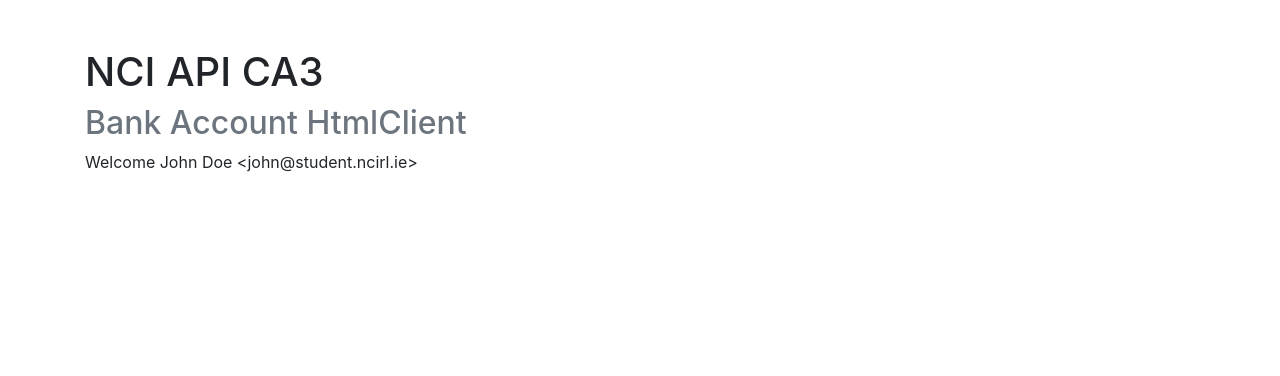
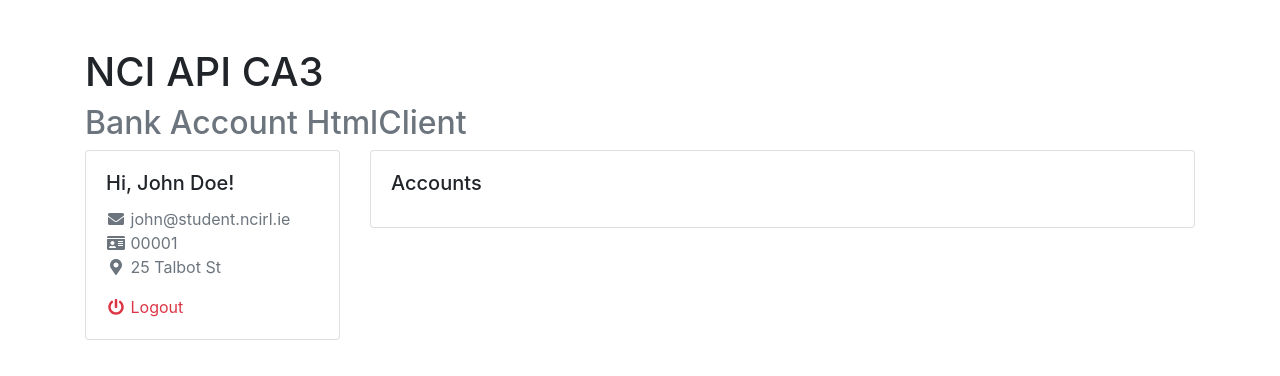
Before and after one commit to pablotarga/nci-apis-client-project, an Angular app: page / in a window 1280 px wide. Both pictures are taken after a click on the link "login". Shown: the top 376 px of the page. Built offline with nearby package versions, Linux system fonts and the light colour scheme.

Commit message:
Add icons, and include authorized component

```diff
--- a/src/app/app.component.html
+++ b/src/app/app.component.html
@@ -4,5 +4,5 @@
 <app-authorized *ngIf="s.customer; else authComponents"></app-authorized>
 
 <ng-template #authComponents>
-  Must <a href="#" (click)="toggleCustomer()">login</a> or register.
+  Must <a href="#" (click)="login()">login</a> or register.
 </ng-template>
--- a/src/app/app.component.ts
+++ b/src/app/app.component.ts
@@ -15,10 +15,7 @@ export class AppComponent {
   faCoffee = faCoffee;
 
 
-  toggleCustomer() {
-    if (this.s.customer) {
-      this.s.logout();
-    } else {
+  login() {
     this.s.login({
       address: '25 Talbot St',
       email: 'john@student.ncirl.ie',
@@ -27,6 +24,4 @@ export class AppComponent {
       password: 'Yjk5d53JESdHv5k/rI6Tq/wSkHY=.1GwRmuF4kNs='
     });
   }
-
 }
-}
--- a/src/app/app.module.ts
+++ b/src/app/app.module.ts
@@ -2,7 +2,9 @@ import { BrowserModule } from '@angular/platform-browser';
 import { NgModule } from '@angular/core';
 
 import { AppComponent } from './app.component';
-import { FontAwesomeModule } from '@fortawesome/angular-fontawesome';
+import { FontAwesomeModule, FaIconLibrary } from '@fortawesome/angular-fontawesome';
+import { fas } from '@fortawesome/free-solid-svg-icons';
+
 import { AuthorizedComponent } from './authorized/authorized.component';
 
 @NgModule({
@@ -17,4 +19,8 @@ import { AuthorizedComponent } from './authorized/authorized.component';
   providers: [],
   bootstrap: [AppComponent]
 })
-export class AppModule { }
+export class AppModule {
+  constructor(library: FaIconLibrary) {
+    library.addIconPacks(fas);
+  }
+}
--- a/src/app/authorized/authorized.component.html
+++ b/src/app/authorized/authorized.component.html
@@ -1 +1,34 @@
-Welcome {{s.customer.name}} <{{s.customer.email}}>
+<div class="row">
+  <div class="col-3">
+
+    <div class="card">
+      <div class="card-body">
+        <h5 class="card-title">Hi, {{s.customer.name}}!</h5>
+        <p class="card-text text-muted">
+          <fa-icon icon="envelope" [fixedWidth]="true"></fa-icon>
+          {{s.customer.email}}<br />
+          <fa-icon icon="id-card" [fixedWidth]="true"></fa-icon>
+          {{(""+s.customer.id).padStart(5, '0')}}<br />
+          <fa-icon icon="map-marker-alt" [fixedWidth]="true"></fa-icon>
+          {{s.customer.address}}<br />
+        </p>
+        <a href="#" class="card-link text-danger" (click)="s.logout()">
+          <fa-icon icon="power-off" [fixedWidth]="true"></fa-icon>
+          Logout
+        </a>
+
+      </div>
+    </div>
+
+  </div>
+
+  <div class="col-9">
+    <div class="card v-100">
+      <div class="card-body">
+        <h5 class="card-title">Accounts</h5>
+      </div>
+
+    </div>
+  </div>
+
+</div>
--- a/src/index.html
+++ b/src/index.html
@@ -10,7 +10,7 @@
 </head>
 
 <body>
-  <div class="container mt-5">
+  <div class="container mt-3 mt-md-5">
     <app-root></app-root>
   </div>
 </body>
```
Lines whose indentation alone changed are shown as unchanged.
